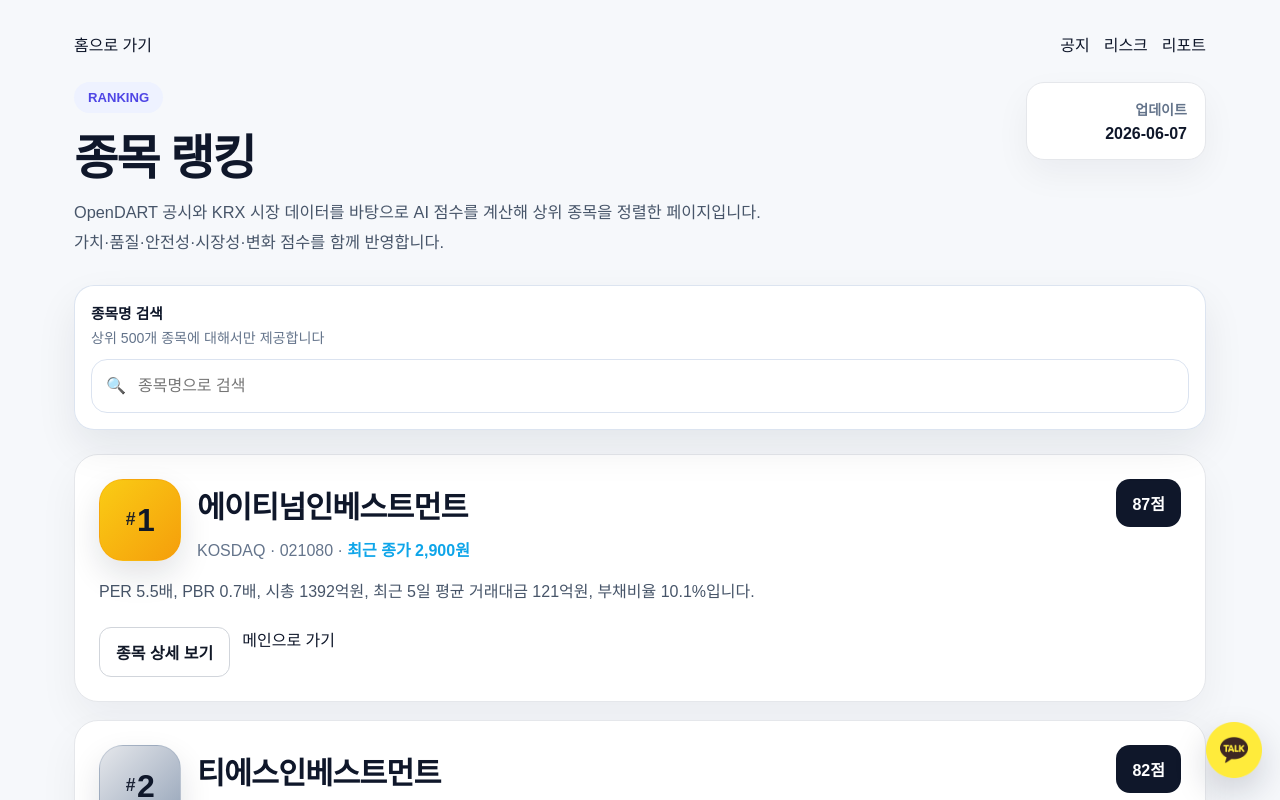
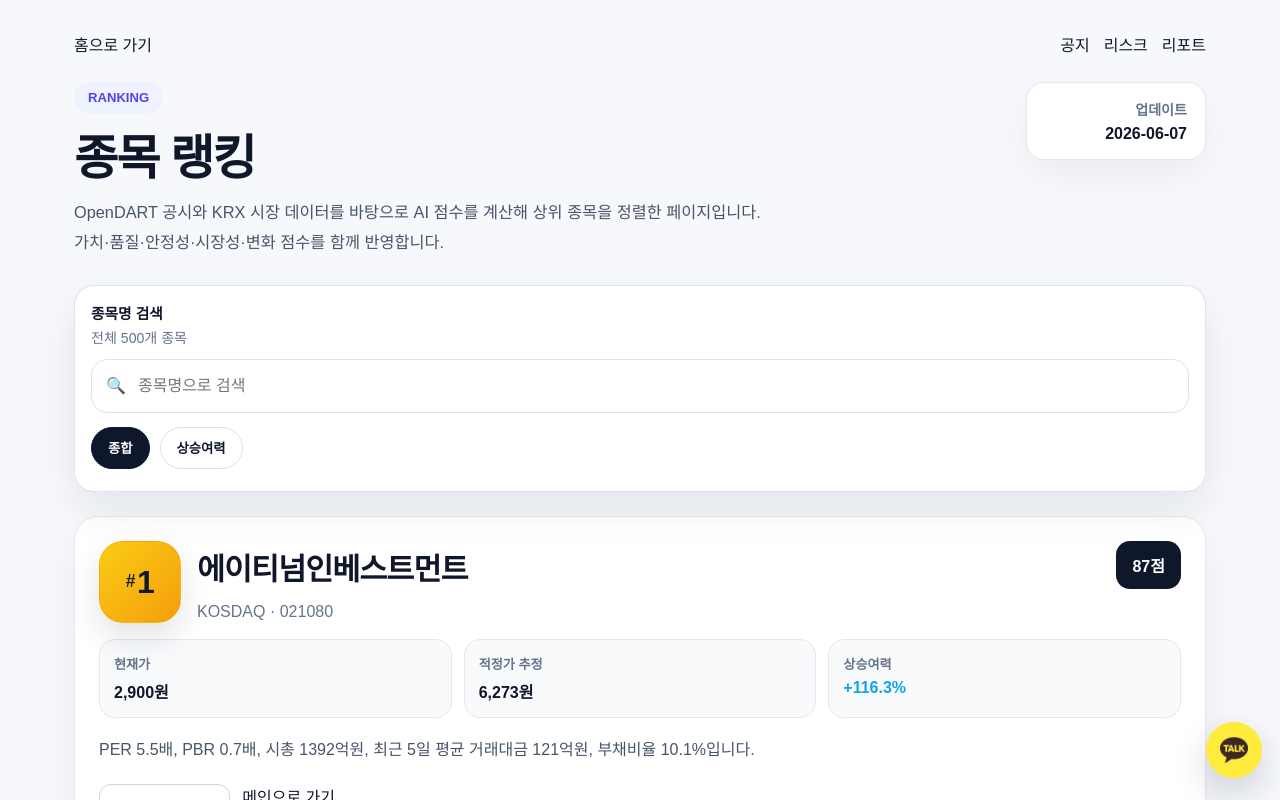
Before and after one commit to DcoyA/screener, a Next.js app: page /ranking in a window 1280 px wide. Shown: the top 800 px of the page. Built offline with nearby package versions, Linux system fonts and the light colour scheme.

Commit message:
Update page.js

```diff
--- a/app/ranking/page.js
+++ b/app/ranking/page.js
@@ -40,6 +40,21 @@
   return `${num.toLocaleString("ko-KR")}원`;
 }
 
+function formatPercent(value) {
+  const num = Number(value);
+  if (!Number.isFinite(num)) return "-";
+  const sign = num > 0 ? "+" : "";
+  return `${sign}${num.toFixed(1)}%`;
+}
+
+function getUpsideClass(value) {
+  const num = Number(value);
+  if (!Number.isFinite(num)) return "upsideValue";
+  if (num > 0) return "upsideValue upsidePositive";
+  if (num < 0) return "upsideValue upsideNegative";
+  return "upsideValue upsideNeutral";
+}
+
 export default function RankingPage() {
   const [searchTerm, setSearchTerm] = useState("");
   const [sortMode, setSortMode] = useState("total");
@@ -63,7 +78,6 @@
 
   const filteredStocks = useMemo(() => {
     if (!normalizedSearchTerm) return rankedStocks;
-
     return rankedStocks.filter((stock) =>
       normalizeKeyword(stock.name).includes(normalizedSearchTerm)
     );
@@ -71,7 +85,7 @@
 
   const resultCountText = normalizedSearchTerm
     ? `검색 결과 ${filteredStocks.length}개 / 전체 ${rankedStocks.length}개`
-    : `상위 ${rankedStocks.length}개 종목에 대해서만 제공합니다`;
+    : `전체 ${rankedStocks.length}개 종목`;
 
   return (
     <>
@@ -80,6 +94,7 @@
           <Link href="/" className="homeBtn">
             홈으로 가기
           </Link>
+
           <div className="subNav">
             <Link href="/notice">공지</Link>
             <Link href="/risk">리스크</Link>
@@ -92,11 +107,13 @@
             <p className="badge">RANKING</p>
             <h1>종목 랭킹</h1>
             <p className="desc">
-              OpenDART 공시와 KRX 시장 데이터를 바탕으로 AI 점수를 계산해 상위
-              종목을 정렬한 페이지입니다. <br /> 가치·품질·안전성·시장성·변화 점수를
-              함께 반영합니다.
+              OpenDART 공시와 KRX 시장 데이터를 바탕으로 AI 점수를 계산해 상위 종목을
+              정렬한 페이지입니다.
+              <br />
+              가치·품질·안정성·시장성·변화 점수를 함께 반영합니다.
             </p>
           </div>
+
           <div className="updateBox">
             <span className="updateLabel">업데이트</span>
             <strong>{updatedAt}</strong>
@@ -136,6 +153,23 @@
                 </button>
               ) : null}
             </div>
+
+            <div className="sortTabs">
+              <button
+                type="button"
+                className={`sortTab ${sortMode === "total" ? "active" : ""}`}
+                onClick={() => setSortMode("total")}
+              >
+                종합
+              </button>
+              <button
+                type="button"
+                className={`sortTab ${sortMode === "upside" ? "active" : ""}`}
+                onClick={() => setSortMode("upside")}
+              >
+                상승여력
+              </button>
+            </div>
           </div>
         </div>
 
@@ -152,16 +186,30 @@
 
                     <div className="titleBlock">
                       <h2>{renderHighlightedName(stock.name, searchTerm)}</h2>
-                        <p className="stockCode">
-                          {stock.market} · {stock.code} ·{" "}
-                          <span className="priceInline">
-                            최근 종가 {formatPrice(stock.metrics?.closePrice)}
-                          </span>
-                        </p>
+                      <p className="stockCode">
+                        {stock.market} · {stock.code}
+                      </p>
                     </div>
                   </div>
 
                   <div className="scoreBadge">{stock.totalScore}점</div>
+                </div>
+
+                <div className="priceMeta">
+                  <div className="priceMetaItem">
+                    <span className="priceMetaLabel">현재가</span>
+                    <strong>{formatPrice(stock.metrics?.closePrice)}</strong>
+                  </div>
+                  <div className="priceMetaItem">
+                    <span className="priceMetaLabel">적정가 추정</span>
+                    <strong>{formatPrice(stock.metrics?.targetPrice)}</strong>
+                  </div>
+                  <div className="priceMetaItem">
+                    <span className="priceMetaLabel">상승여력</span>
+                    <strong className={getUpsideClass(stock.metrics?.upside)}>
+                      {formatPercent(stock.metrics?.upside)}
+                    </strong>
+                  </div>
                 </div>
 
                 <p className="summaryText">{stock.summary}</p>
@@ -195,10 +243,6 @@
       </main>
 
       <style jsx>{`
-        .priceInline {
-          color: #0ea5e9;
-          font-weight: 900;
-        }
         .container {
           max-width: 1180px;
           margin: 0 auto;
@@ -262,17 +306,10 @@
           box-shadow: 0 14px 34px rgba(15, 23, 42, 0.05);
           text-align: right;
         }
-
         .updateLabel,
-        .muted,
         .stockCode {
           color: #64748b;
         }
-
-        .stockCode {
-          line-height: 1.7;
-        }
-
         .updateLabel {
           display: block;
           margin-bottom: 6px;
@@ -355,6 +392,27 @@
           font-weight: 800;
           cursor: pointer;
         }
+        .sortTabs {
+          display: flex;
+          gap: 10px;
+          margin: 14px 0 6px;
+          flex-wrap: wrap;
+        }
+        .sortTab {
+          height: 42px;
+          padding: 0 16px;
+          border-radius: 999px;
+          border: 1px solid #dbe3f0;
+          background: #ffffff;
+          color: #0f172a;
+          font-weight: 800;
+          cursor: pointer;
+        }
+        .sortTab.active {
+          background: #0f172a;
+          color: #ffffff;
+          border-color: #0f172a;
+        }
         .listWrap {
           display: grid;
           gap: 18px;
@@ -418,9 +476,9 @@
           border-color: rgba(148, 163, 184, 0.38);
         }
         .rank3 {
-          background: linear-gradient(135deg, #b45309 0%, #ea580c 100%);
+          background: linear-gradient(135deg, #b45309 0%, #92400e 100%);
           color: #fff;
-          border-color: rgba(234, 88, 12, 0.3);
+          border-color: rgba(146, 64, 14, 0.35);
         }
         .rankDefault {
           background: #f8fafc;
@@ -439,6 +497,42 @@
           color: inherit;
           padding: 0 2px;
           border-radius: 4px;
+        }
+        .priceMeta {
+          display: grid;
+          grid-template-columns: repeat(3, minmax(0, 1fr));
+          gap: 12px;
+          margin: 14px 0 18px;
+        }
+        .priceMetaItem {
+          border: 1px solid #e5e7eb;
+          border-radius: 16px;
+          padding: 14px;
+          background: #f8fafc;
+        }
+        .priceMetaLabel {
+          display: block;
+          margin-bottom: 6px;
+          color: #64748b;
+          font-size: 0.82rem;
+          font-weight: 700;
+        }
+        .priceMetaItem strong {
+          color: #0f172a;
+          font-size: 1rem;
+          font-weight: 900;
+        }
+        .upsideValue {
+          color: #0f172a;
+        }
+        .upsidePositive {
+          color: #0ea5e9 !important;
+        }
+        .upsideNegative {
+          color: #64748b !important;
+        }
+        .upsideNeutral {
+          color: #64748b !important;
         }
         .summaryText {
           margin: 14px 0 20px;
@@ -528,6 +622,12 @@
           .rankBadge {
             width: 86px;
           }
+          .priceMeta {
+            grid-template-columns: 1fr;
+          }
+          .scoreBadge {
+            width: 100%;
+          }
         }
       `}</style>
     </>
```
